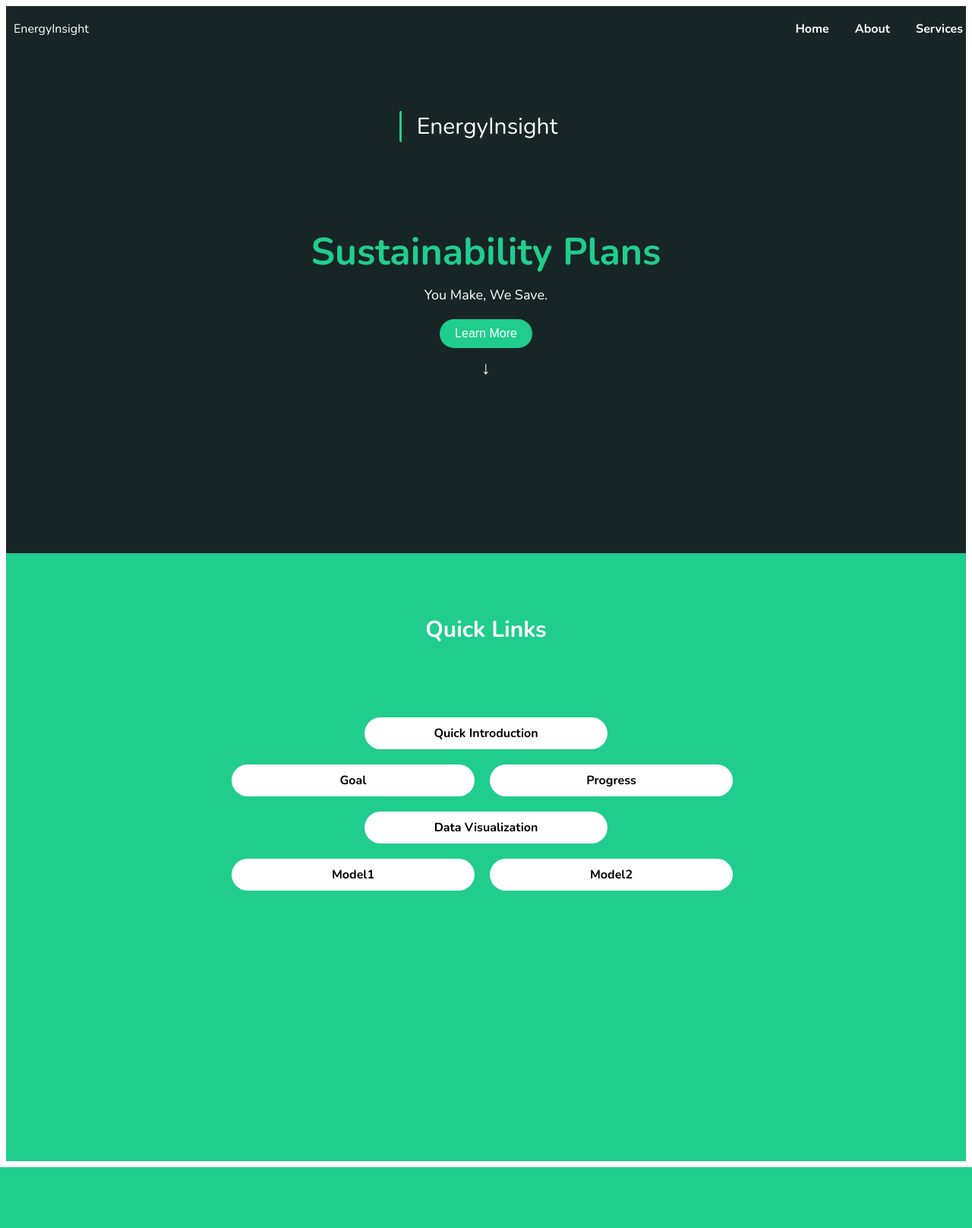
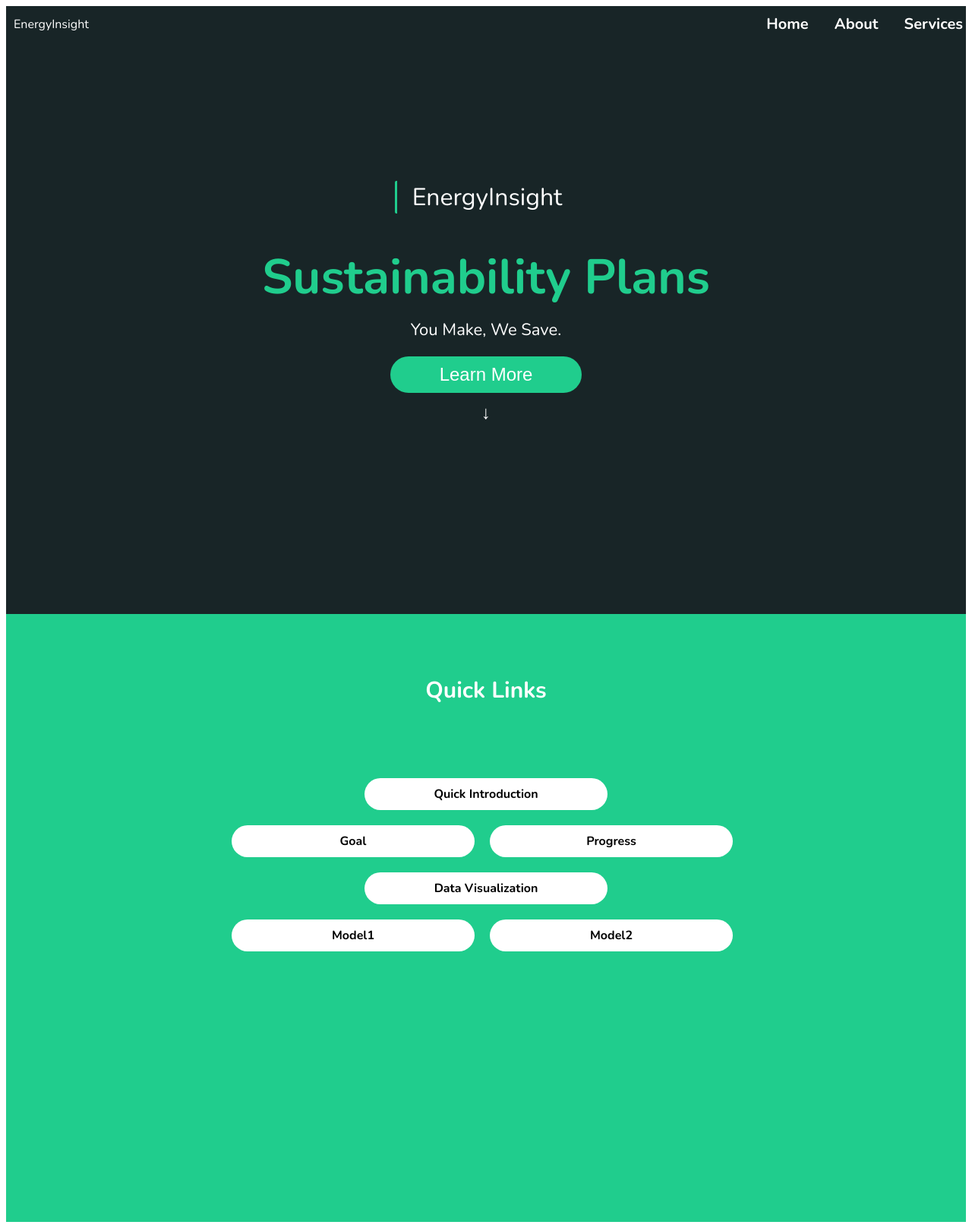
Before and after one commit to ishubhgupta/Energy-Insight, a PHP site: page / in a window 1280 px wide. Shown: the whole page at 76% size. Before the commit the page ends 1536 px from the top, so only its background shows below. Run offline with PHP 8.4, Linux system fonts and the light colour scheme.

Commit message:
some modification in height, margin and headings

```diff
--- a/Dump/css/index.css
+++ b/Dump/css/index.css
@@ -4,8 +4,8 @@ body {
     font-family: "Nunito", sans-serif;
     font-optical-sizing: auto;
     font-weight: 200;
-    /* font-style: normal; */
-    /* text-align: center; */
+    font-style: normal;
+    text-align: center;
 }
 
 header.navbar {
@@ -15,7 +15,6 @@ header.navbar {
     padding: 10px;
     position: fixed;
     width: 100%;
-    height: 5vh;
 
 }
 
@@ -38,6 +37,7 @@ nav.right-nav a {
     text-decoration: none;
     color: white;
     font-weight: bold;
+    font-size: 20px;
 }
 
 
@@ -46,8 +46,7 @@ nav.right-nav a {
     flex-direction: column;
     align-items: center;
     justify-content: center;
-    height: 90vh;
-    width: 100%;
+    height: 100vh;
     background-color: #182527;
 }
 
@@ -55,21 +54,21 @@ nav.right-nav a {
     border-left: 3px solid #20CD8D;
     border-radius: 2px;
     padding-left: 20px;
-    font-size: 30px;
+    font-size: 32px;
     position: relative;
-    top: -90px;
+    top: -20px;
     left: -10px;
 }
 
 .main-heading {
-    font-size: 50px;
+    font-size: 64px;
     font-weight: bold;
     margin-top: 20px;
     color: #20CD8D;
 }
 
 .subheading {
-    font-size: 18px;
+    font-size: 22px;
     margin-top: 10px;
 }
 
@@ -77,9 +76,10 @@ nav.right-nav a {
     background-color: #20CD8D;
     color: #ffffff;
     border: none;
-    border-radius: 30px;
+    width: 20%;
+    border-radius: 25px;
     padding: 10px 20px;
-    font-size: 16px;
+    font-size: 24px;
     cursor: pointer;
     margin-top: 20px;
 }
@@ -148,7 +148,6 @@ nav.right-nav a {
     grid-column: span 1; /* Span one column for the second, third, fifth, and sixth links */
 }
 
-/* Additional CSS to center the middle link in the second row */
 .links:nth-child(3) {
     justify-self: center;
 }
```
